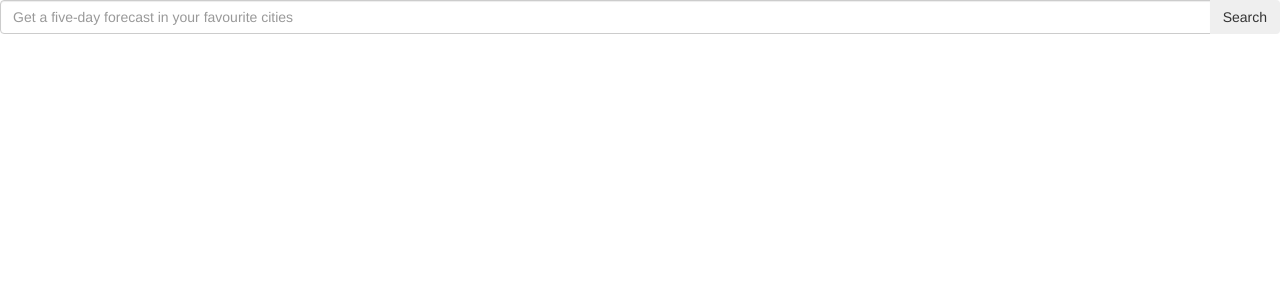
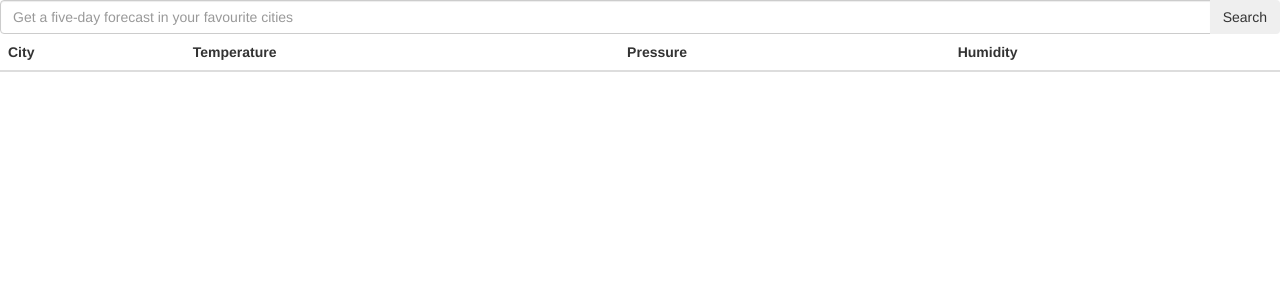
Before and after one commit to LiangcaiChen/Book-store, a React (Create React App) app: page / in a window 1280 px wide. Shown: the top 300 px of the page. Built offline with nearby package versions, Linux system fonts and the light colour scheme.

Commit message:
install sparklines

```diff
--- a/package.json
+++ b/package.json
@@ -8,6 +8,7 @@
     "react-dom": "^16.6.0",
     "react-redux": "^5.1.0",
     "react-scripts": "2.1.1",
+    "react-sparklines": "^1.7.0",
     "redux": "^4.0.1",
     "redux-promise": "^0.6.0",
     "uuid4": "^1.1.4"
--- a/src/App.js
+++ b/src/App.js
@@ -1,11 +1,13 @@
 import React, { Component } from 'react';
 import SearchBar from './containers/SearchBar';
+import WeatherList from './containers/WeatherList';
 
 class App extends Component {
   render() {
     return (
       <div>
-        <SearchBar />
+          <SearchBar />
+          <WeatherList />
       </div>
     );
   }
--- a/src/actions/WeatherAction.js
+++ b/src/actions/WeatherAction.js
@@ -9,6 +9,8 @@ export const fetchWeather = (city) => {
     const url = `${ROOT_URL}&q=${city},GB`;
     const request = axios.get(url);
 
+
+
     return {
         type: FETCH_WEATHER,
         payload: request
--- a/src/containers/SearchBar.js
+++ b/src/containers/SearchBar.js
@@ -37,8 +37,8 @@ class SearchBar extends Component {
                     <span className="input-group-btn">
                         <button type="submit" className="btn btn-secondary">Search</button>
                     </span>
+                </form>
 
-                </form>
             </div>
         )
     }
--- /dev/null
+++ b/src/containers/WeatherList.js
@@ -0,0 +1,41 @@
+import React, {Component} from 'react';
+import {connect} from 'react-redux';
+import uuid4 from 'uuid4';
+import {Sparklines, SparklinesLine} from 'react-sparklines';
+
+class WeatherList extends Component {
+    renderWeather = (cityData) => {
+        const name = cityData.city.name;
+        const temps = cityData.list.map(weather=>weather.main.temp);
+
+        return (
+            <tr key={uuid4()}>
+                <td>{name}</td>
+                <td>{temps}</td>
+            </tr>
+        );
+    };
+
+    render() {
+        return (
+            <table className="table table-hover">
+                <thead>
+                    <tr>
+                        <th>City</th>
+                        <th>Temperature</th>
+                        <th>Pressure</th>
+                        <th>Humidity</th>
+                    </tr>
+                </thead>
+
+                <tbody>
+                    {this.props.weathers.map(this.renderWeather)}
+                </tbody>
+            </table>
+        )
+    }
+}
+
+const mapStateToProps = ({ weathers }) => ({ weathers });
+
+export default connect(mapStateToProps)(WeatherList);
--- a/src/reducers/WeatherReducer.js
+++ b/src/reducers/WeatherReducer.js
@@ -1,9 +1,9 @@
 import {FETCH_WEATHER} from '../actions/WeatherAction';
 
-export default (state=null, action) => {
+export default (state = [], action) => {
     switch (action.type) {
         case FETCH_WEATHER:
-            return state;
+            return [...state, action.payload.data];
 
         default:
             return state;
```
Also changed, not shown: 2 other files (tests, documents, lock files or other folders).
